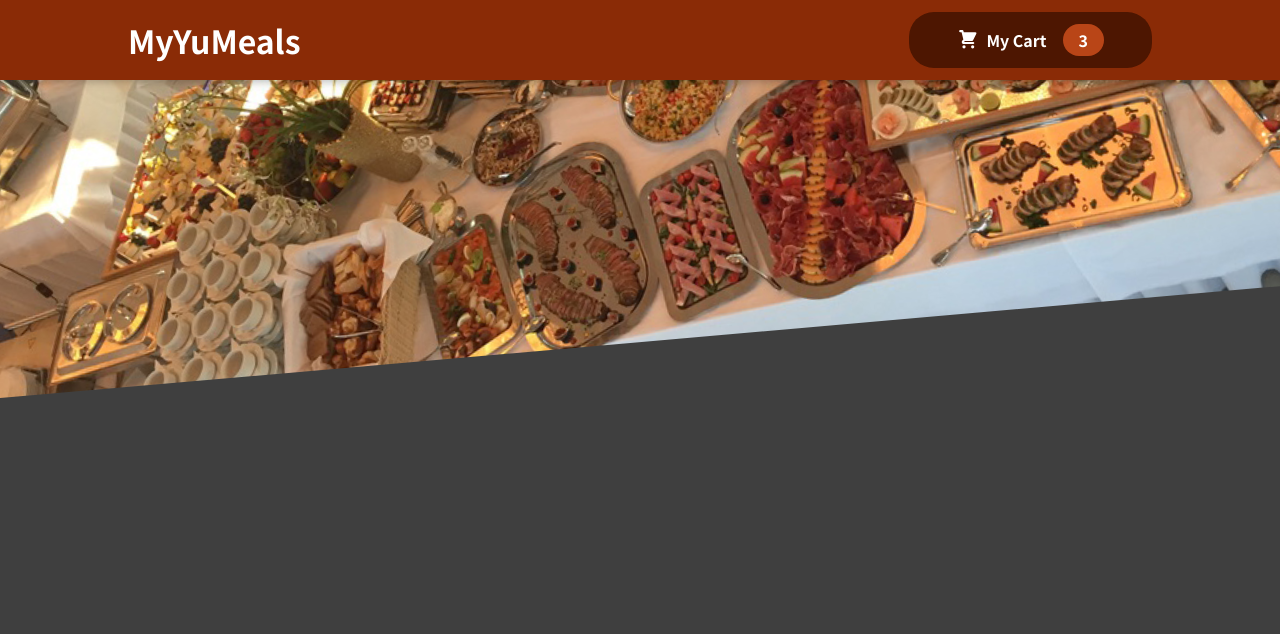
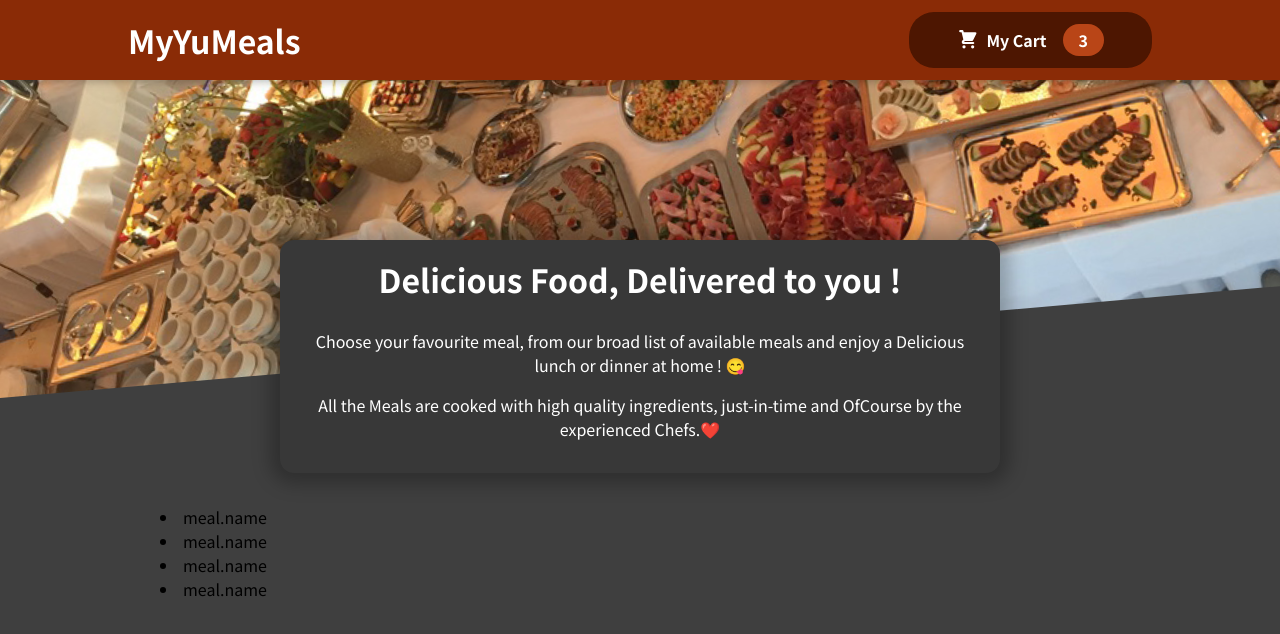
Before and after one commit to rupamsutar/MyZomato, a React (Create React App) app: page / in a window 1280 px wide. Shown: the top 634 px of the page. Built offline with nearby package versions, Linux system fonts and the light colour scheme.

Commit message:
Adding Meals Component

```diff
--- a/src/App.js
+++ b/src/App.js
@@ -1,9 +1,13 @@
 import React from "react";
 import Header from "./components/Layout/Header";
+import Meals from "./components/Meals/Meals";
 
 function App() {
   return <React.Fragment>
     <Header />
+    <main>
+      <Meals />
+    </main>
   </React.Fragment>
 }
 
--- /dev/null
+++ b/src/components/Meals/AvailableMeals.js
@@ -0,0 +1,41 @@
+import React from "react";
+import Classes from "./AvailableMeals.module.css";
+
+const DUMMY_MEALS = [
+    {
+      id: 'm1',
+      name: 'Sushi',
+      description: 'Finest fish and veggies',
+      price: 22.99,
+    },
+    {
+      id: 'm2',
+      name: 'Schnitzel',
+      description: 'A german specialty!',
+      price: 16.5,
+    },
+    {
+      id: 'm3',
+      name: 'Barbecue Burger',
+      description: 'American, raw, meaty',
+      price: 12.99,
+    },
+    {
+      id: 'm4',
+      name: 'Green Bowl',
+      description: 'Healthy...and green...',
+      price: 18.99,
+    },
+  ];
+
+const AvailableMeals = () => {
+    const mealsList = DUMMY_MEALS.map(meal => <li>meal.name</li>)
+
+    return (
+        <section className = {Classes.meals}>
+            {mealsList}
+        </section>
+    )
+}
+
+export default AvailableMeals;
--- /dev/null
+++ b/src/components/Meals/AvailableMeals.module.css
@@ -0,0 +1,24 @@
+.meals {
+    max-width: 60rem;
+    width: 90%;
+    margin: 2rem auto;
+    animation: meals-appear 1s ease-out forwards;
+  }
+
+  .meals ul {
+    list-style: none;
+    margin: 0;
+    padding: 0;
+  }
+
+  @keyframes meals-appear {
+    from {
+      opacity: 0;
+      transform: translateY(3rem);
+    }
+
+    to {
+      opacity: 1;
+      transform: translateY(0);
+    }
+  }
--- /dev/null
+++ b/src/components/Meals/Meals.js
@@ -0,0 +1,14 @@
+import { Fragment } from "react";
+import AvailableMeals from "./AvailableMeals";
+import MealsSummary from "./MealsSummary";
+
+const Meals = () => {
+    return (
+        <Fragment>
+            <MealsSummary />
+            <AvailableMeals />
+        </Fragment>
+    )
+}
+
+export default Meals;
--- /dev/null
+++ b/src/components/Meals/MealsSummary.js
@@ -0,0 +1,20 @@
+import React from "react";
+import Classes from "./MealsSummary.module.css";
+
+const MealsSummary = () => {
+    return (
+        <section className={Classes.summary}>
+            <h2>Delicious Food, Delivered to you !</h2>
+            <p>
+                Choose your favourite meal, from our broad list of available meals and
+                enjoy a Delicious lunch or dinner at home ! 😋
+            </p>
+            <p>
+                All the Meals are cooked with high quality ingredients, just-in-time and OfCourse
+                by the experienced Chefs.❤️
+            </p>
+        </section>
+    )
+}
+
+export default MealsSummary
--- /dev/null
+++ b/src/components/Meals/MealsSummary.module.css
@@ -0,0 +1,18 @@
+.summary {
+    text-align: center;
+    max-width: 45rem;
+    width: 90%;
+    margin: auto;
+    margin-top: -10rem;
+    position: relative;
+    background-color: #383838;
+    color: white;
+    border-radius: 14px;
+    padding: 1rem;
+    box-shadow: 0 1px 18px 10px rgba(0, 0, 0, 0.25);
+  }
+
+  .summary h2 {
+    font-size: 2rem;
+    margin-top: 0;
+  }
```
